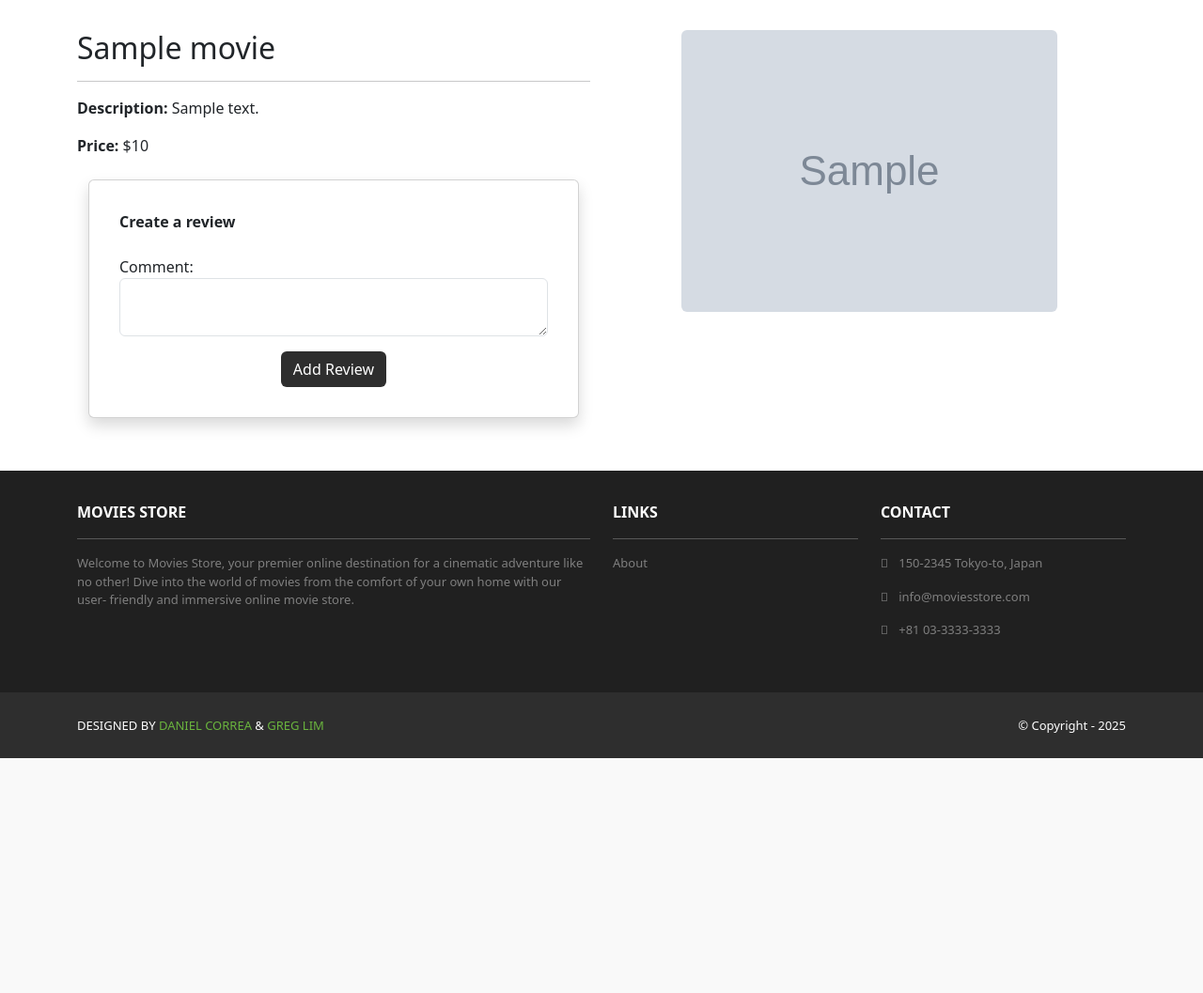
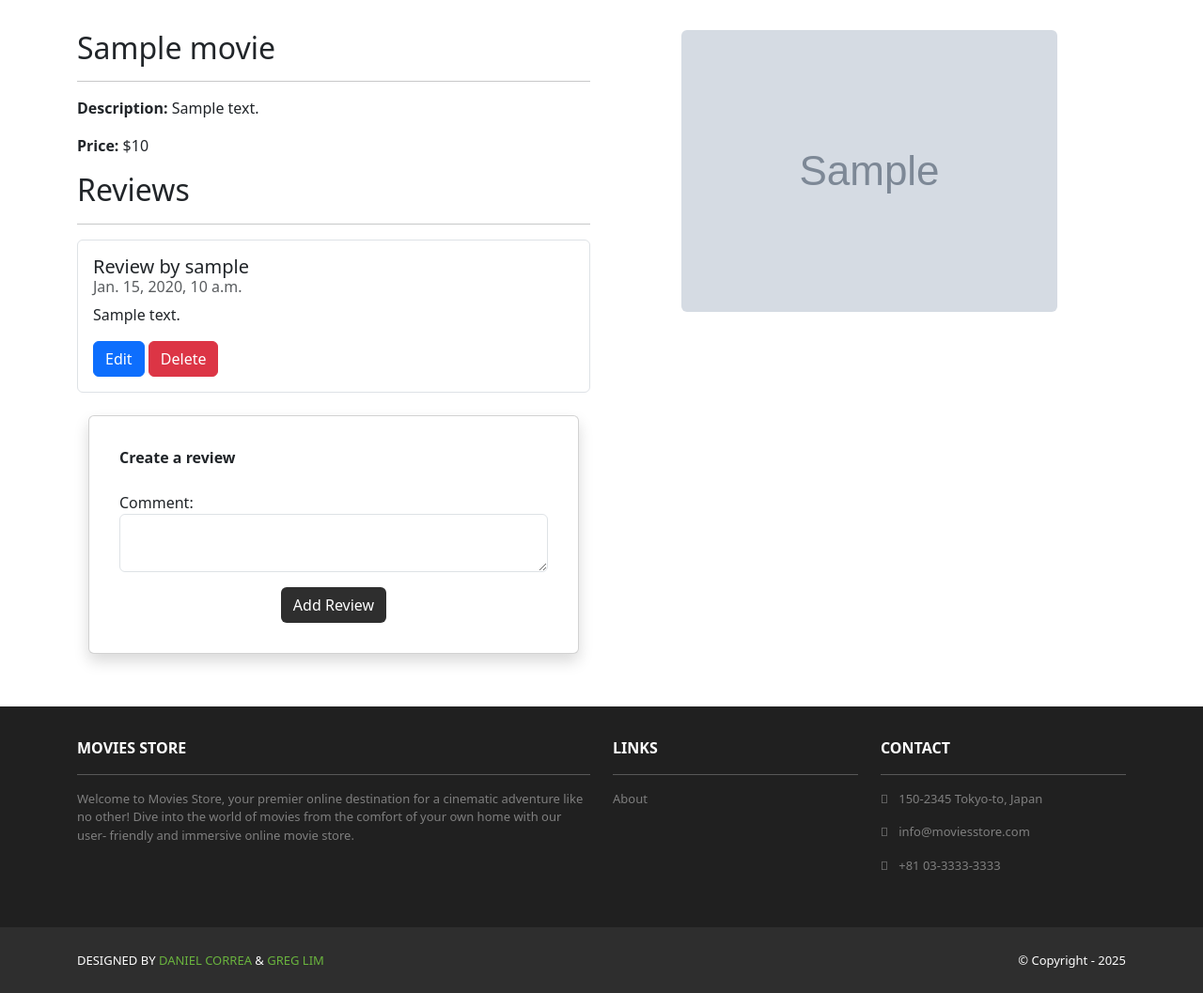
Before and after one commit to tbittner-cc/MovieStore, a Django app: page /movies/1/ in a window 1280 px wide. Shown: the part 82-1139 px from the top of the page at 94% size. Before the commit the page ends 889 px from the top, so only its background shows below. Run offline with Django 5.2, Linux system fonts and the light colour scheme; a user stored in the database is signed in; tables that the repository leaves empty hold one stand-in row (values such as "Sample post"); grey boxes marked "Sample" are stand-in pictures; some libraries are stand-ins or nearby versions.

Commit message:
Added review editing capability.

```diff
--- a/movies/templates/movies/show.html
+++ b/movies/templates/movies/show.html
@@ -9,6 +9,31 @@
         <hr />
         <p><b>Description:</b> {{ template_data.movie.description }}</p>
         <p><b>Price:</b> ${{ template_data.movie.price }}</p>
+        <h2>Reviews</h2>
+        <hr />
+        <ul class="list-group">
+          {% for review in template_data.reviews %}
+          <li class="list-group-item pb-3 pt-3">
+            <h5 class="card-title">
+              Review by {{ review.user.username }}
+            </h5>
+            <h6 class="card-subtitle mb-2 text-muted">
+              {{ review.date }}
+            </h6>
+            <p class="card-text">{{ review.comment }}</p>
+            {% if user.is_authenticated and user == review.user %}
+            <a class='btn btn-primary'
+              href="{% url 'movies.edit_review' id=template_data.movie.id review_id=review.id %}">
+              Edit
+              </a>
+            <a class='btn btn-danger'
+              href="{% url 'movies.delete_review' id=template_data.movie.id review_id=review.id %}">
+              Delete
+              </a>
+            {% endif %}
+          </li>
+          {% endfor %}
+        </ul>
         {% if user.is_authenticated %}
         <div class="container mt-4">
           <div class="row justify-content-center">
@@ -18,8 +43,7 @@
                   <b class="text-start">Create a review
                     </b><br /><br />
                   <form method="POST" action=
-                    "{% url 'movies.create_review'
-                    id=template_data.movie.id %}">
+                    "{% url 'movies.create_review' id=template_data.movie.id %}">
                     {% csrf_token %}
                     <p>
                       <label for="comment">Comment:</label>
--- a/movies/urls.py
+++ b/movies/urls.py
@@ -5,4 +5,6 @@ urlpatterns = [
   path('',views.index,name='movies.index'),
   path('<int:id>/',views.show,name='movies.show'),
   path('<int:id>/review/create/',views.create_review,name='movies.create_review'),
+  path('<int:id>/review/<int:review_id>/edit/',views.edit_review,name='movies.edit_review'),
+  path('<int:id>/review/<int:review_id>/delete/',views.delete_review,name='movies.delete_review'),
 ]
--- a/movies/views.py
+++ b/movies/views.py
@@ -1,5 +1,5 @@
 from django.contrib.auth.decorators import login_required
-from django.shortcuts import redirect, render
+from django.shortcuts import get_object_or_404, redirect, render
 
 from .models import Movie, Review
 
@@ -19,9 +19,11 @@ def index(request):
 
 def show(request, id):
     movie = Movie.objects.get(id=id)
+    reviews = Review.objects.filter(movie=movie)
     template_data = {}
     template_data['title'] = movie.name
     template_data['movie'] = movie
+    template_data['reviews'] = reviews
     return render(request, 'movies/show.html',
                   {'template_data': template_data})
 
@@ -37,3 +39,28 @@ def create_review(request, id):
         return redirect('movies.show', id=id)
     else:
         return redirect('movies.show', id=id)
+
+@login_required
+def edit_review(request, id,review_id):
+    review = get_object_or_404(Review, id=review_id)
+    if request.user != review.user:
+        return redirect('movies.show', id=id)
+    if request.method == 'GET':
+        template_data = {}
+        template_data['title'] = 'Edit Review'
+        template_data['review'] = review
+        return render(request, 'movies/edit_review.html',
+                      {'template_data': template_data})
+    elif request.method == 'POST' and request.POST['comment'] != '':
+        review = Review.objects.get(id=review_id)
+        review.comment = request.POST['comment']
+        review.save()
+        return redirect('movies.show', id=id)
+    else:
+        return redirect('movies.show', id=id)
+
+@login_required
+def delete_review(request, id,review_id):
+    review = get_object_or_404(Review, id=review_id)
+    review.delete()
+    return redirect('movies.show', id=id)
```
Also changed, not shown: movies/templates/movies/edit_review.html (added, +26 -0 lines).
